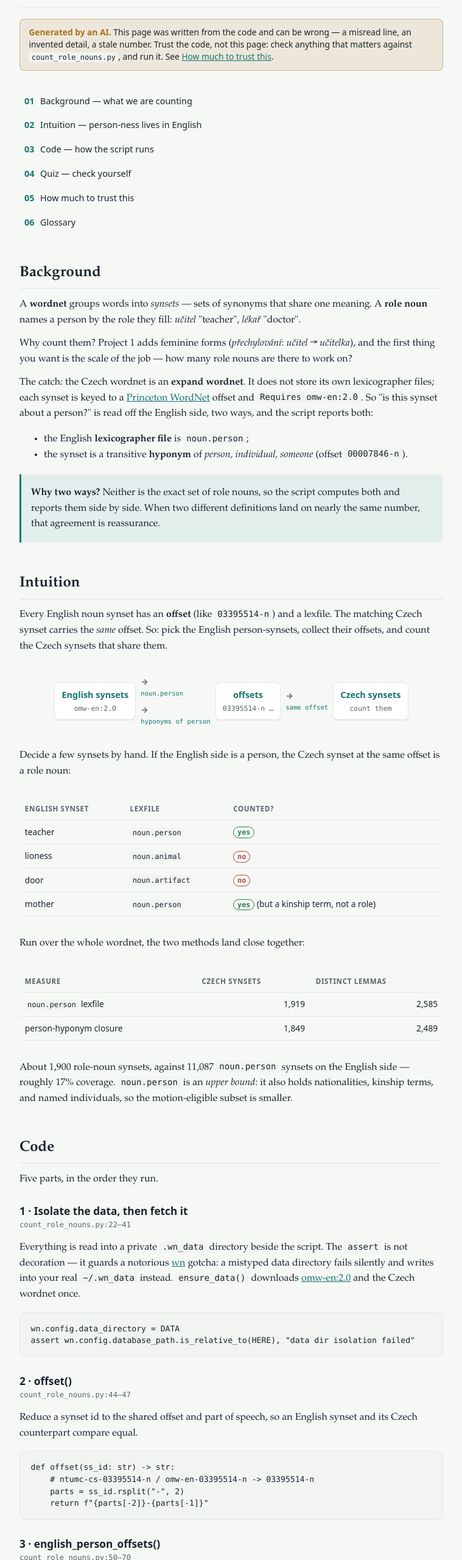
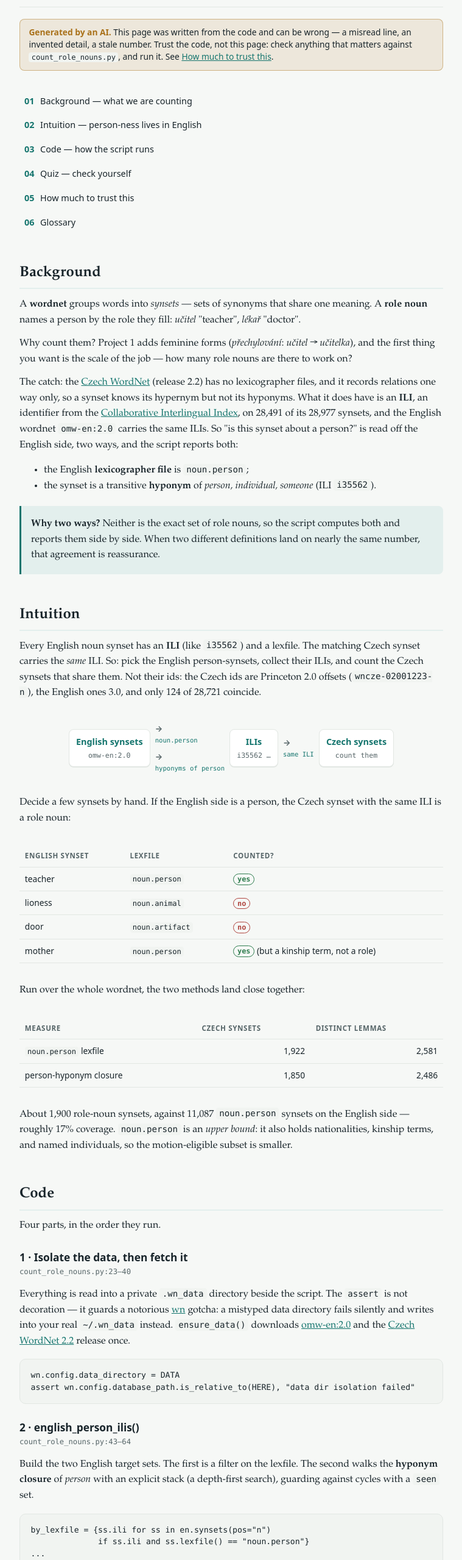
Before and after one commit to bond-lab/JPC3, a plain HTML site: page docs/explanations/patterns.html in a window 1280 px wide. Shown: the part 241-2800 px from the top of the page at 61% size, without its empty margins (260-1019 px from the left). Drawn offline with Linux system fonts and the light colour scheme.

Commit message:
Revise the patterns and LLM explainers for Czech WordNet 2.2
patterns explainer v1: the join is by ILI, not offset, so the offset()
section is gone, the intuition and glossary say why 2.0 and 3.0 offsets
cannot be matched, and the quiz asks about it; counts and line
references refreshed. LLM explainer v1: wncze ids and a real record from
the new release. Both stamped with the source commit. Site rebuilt.

Co-Authored-By: Claude Fable 5.1 <noreply@anthropic.com>

```diff
--- a/docs/explanations/patterns.html
+++ b/docs/explanations/patterns.html
@@ -171,15 +171,18 @@
       (<em>přechylování</em>: <span class="cs">učitel → učitelka</span>), and the
       first thing you want is the scale of the job — how many role nouns are there
       to work on?</p>
-    <p>The catch: the Czech wordnet is an <strong>expand wordnet</strong>. It does
-      not store its own lexicographer files; each synset is keyed to a
-      <a href="https://wordnet.princeton.edu/">Princeton WordNet</a> offset and
-      <code>Requires omw-en:2.0</code>. So "is this synset about a person?" is read
-      off the English side, two ways, and the script reports both:</p>
+    <p>The catch: the <a href="https://github.com/bond-lab/czech-wn">Czech WordNet</a>
+      (release 2.2) has no lexicographer files, and it records relations one way
+      only, so a synset knows its hypernym but not its hyponyms. What it does have
+      is an <strong>ILI</strong>, an identifier from the
+      <a href="https://github.com/globalwordnet/cili">Collaborative Interlingual
+      Index</a>, on 28,491 of its 28,977 synsets, and the English wordnet
+      <code>omw-en:2.0</code> carries the same ILIs. So "is this synset about a
+      person?" is read off the English side, two ways, and the script reports both:</p>
     <ul>
       <li>the English <strong>lexicographer file</strong> is <code>noun.person</code>;</li>
       <li>the synset is a transitive <strong>hyponym</strong> of
-        <span class="cs">person, individual, someone</span> (offset <code>00007846-n</code>).</li>
+        <span class="cs">person, individual, someone</span> (ILI <code>i35562</code>).</li>
     </ul>
     <div class="callout">
       <p><strong>Why two ways?</strong> Neither is the exact set of role nouns, so
@@ -190,10 +193,12 @@
 
   <section id="intuition">
     <h2>Intuition</h2>
-    <p>Every English noun synset has an <strong>offset</strong> (like
-      <code>03395514-n</code>) and a lexfile. The matching Czech synset carries the
-      <em>same</em> offset. So: pick the English person-synsets, collect their
-      offsets, and count the Czech synsets that share them.</p>
+    <p>Every English noun synset has an <strong>ILI</strong> (like
+      <code>i35562</code>) and a lexfile. The matching Czech synset carries the
+      <em>same</em> ILI. So: pick the English person-synsets, collect their ILIs,
+      and count the Czech synsets that share them. Not their ids: the Czech ids
+      are Princeton 2.0 offsets (<code>wncze-02001223-n</code>), the English ones
+      3.0, and only 124 of 28,721 coincide.</p>
 
     <div class="wrap-x">
       <div class="flow">
@@ -202,14 +207,14 @@
           <div class="arrow">→<small>noun.person</small></div>
           <div class="arrow">→<small>hyponyms of person</small></div>
         </div>
-        <div class="node"><b>offsets</b><small>03395514-n …</small></div>
-        <div class="arrow">→<small>same offset</small></div>
+        <div class="node"><b>ILIs</b><small>i35562 …</small></div>
+        <div class="arrow">→<small>same ILI</small></div>
         <div class="node"><b>Czech synsets</b><small>count them</small></div>
       </div>
     </div>
 
     <p>Decide a few synsets by hand. If the English side is a person, the Czech
-      synset at the same offset is a role noun:</p>
+      synset with the same ILI is a role noun:</p>
 
     <div class="wrap-x">
     <table class="toy">
@@ -232,8 +237,8 @@
     <table class="toy">
       <thead><tr><th>Measure</th><th class="num">Czech synsets</th><th class="num">Distinct lemmas</th></tr></thead>
       <tbody>
-        <tr><td><code>noun.person</code> lexfile</td><td class="num">1,919</td><td class="num">2,585</td></tr>
-        <tr><td>person-hyponym closure</td><td class="num">1,849</td><td class="num">2,489</td></tr>
+        <tr><td><code>noun.person</code> lexfile</td><td class="num">1,922</td><td class="num">2,581</td></tr>
+        <tr><td>person-hyponym closure</td><td class="num">1,850</td><td class="num">2,486</td></tr>
       </tbody>
     </table>
     </div>
@@ -245,51 +250,49 @@
 
   <section id="code">
     <h2>Code</h2>
-    <p>Five parts, in the order they run.</p>
+    <p>Four parts, in the order they run.</p>
 
     <h3>1 · Isolate the data, then fetch it</h3>
-    <span class="ref">count_role_nouns.py:22–41</span>
+    <span class="ref">count_role_nouns.py:23–40</span>
     <p>Everything is read into a private <code>.wn_data</code> directory beside the
       script. The <code>assert</code> is not decoration — it guards a notorious
       <a href="https://github.com/goodmami/wn">wn</a> gotcha: a mistyped data
       directory fails silently and writes into your real <code>~/.wn_data</code>
       instead. <code>ensure_data()</code> downloads
-      <a href="https://github.com/omwn">omw-en:2.0</a> and the Czech wordnet once.</p>
+      <a href="https://github.com/omwn">omw-en:2.0</a> and the
+      <a href="https://github.com/bond-lab/czech-wn/releases/tag/v2.2">Czech WordNet
+      2.2</a> release once.</p>
     <pre><code>wn.config.data_directory = DATA
 assert wn.config.database_path.is_relative_to(HERE), "data dir isolation failed"</code></pre>
 
-    <h3>2 · offset()</h3>
-    <span class="ref">count_role_nouns.py:44–47</span>
-    <p>Reduce a synset id to the shared offset and part of speech, so an English
-      synset and its Czech counterpart compare equal.</p>
-    <pre><code>def offset(ss_id: str) -> str:
-    # ntumc-cs-03395514-n / omw-en-03395514-n -> 03395514-n
-    parts = ss_id.rsplit("-", 2)
-    return f"{parts[-2]}-{parts[-1]}"</code></pre>
-
-    <h3>3 · english_person_offsets()</h3>
-    <span class="ref">count_role_nouns.py:50–70</span>
+    <h3>2 · english_person_ilis()</h3>
+    <span class="ref">count_role_nouns.py:43–64</span>
     <p>Build the two English target sets. The first is a filter on the lexfile. The
       second walks the <strong>hyponym closure</strong> of <em>person</em> with an
       explicit stack (a depth-first search), guarding against cycles with a
       <code>seen</code> set.</p>
-    <pre><code>by_lexfile = {offset(ss.id) for ss in en.synsets(pos="n")
-              if ss.lexfile() == "noun.person"}
+    <pre><code>by_lexfile = {ss.ili for ss in en.synsets(pos="n")
+              if ss.ili and ss.lexfile() == "noun.person"}
 ...
 stack, seen = [root], set()
 while stack:
     cur = stack.pop()
     ...
-    closure.add(offset(cur.id))
+    if cur.ili:
+        closure.add(cur.ili)
     stack.extend(cur.hyponyms())</code></pre>
+    <p>The walk runs on the English side on purpose: the Czech WordNet stores
+      <code>hypernym</code> links only, so <code>hyponyms()</code> on a Czech synset
+      returns nothing.</p>
 
-    <h3>4 · czech_counts()</h3>
-    <span class="ref">count_role_nouns.py:73–80</span>
-    <p>Given a set of target offsets, count the Czech synsets that match, the
-      distinct lemmas across them, and the lemma-synset pairs (senses).</p>
+    <h3>3 · czech_counts()</h3>
+    <span class="ref">count_role_nouns.py:67–74</span>
+    <p>Given a set of target ILIs, count the Czech synsets whose <code>ili</code> is
+      in it, the distinct lemmas across them, and the lemma-synset pairs (senses).</p>
+    <pre><code>syns = [ss for ss in cs_nouns if ss.ili in target]</code></pre>
 
-    <h3>5 · main()</h3>
-    <span class="ref">count_role_nouns.py:83–101</span>
+    <h3>4 · main()</h3>
+    <span class="ref">count_role_nouns.py:77–95</span>
     <p>Build both target sets once, list the Czech noun synsets once, and print the
       two-way table. Listing the Czech nouns a single time keeps it from re-querying
       the database inside the loop.</p>
@@ -325,12 +328,17 @@ while stack:
           meaning — the unit a wordnet counts.</td></tr>
         <tr><td><strong>lemma</strong></td><td>a word form in a synset
           (<span class="cs">učitel</span>).</td></tr>
+        <tr><td><strong>ILI</strong></td><td>an identifier like <code>i35562</code>
+          from the Collaborative Interlingual Index, one per concept across all
+          wordnets; the key that matches English and Czech synsets.</td></tr>
         <tr><td><strong>offset</strong></td><td>a Princeton WordNet synset id like
-          <code>03395514-n</code>; the key that matches English and Czech synsets.</td></tr>
+          <code>02001223-n</code>; it changes between WordNet versions (the Czech ids
+          are 2.0, the English 3.0), so it is <em>not</em> a safe key.</td></tr>
         <tr><td><strong>lexicographer file</strong></td><td>a coarse English sense
           class (<code>noun.person</code>, <code>noun.artifact</code>, …).</td></tr>
-        <tr><td><strong>expand wordnet</strong></td><td>a wordnet that reuses the
-          shared structure (offsets, lexfiles) of English instead of its own.</td></tr>
+        <tr><td><strong>expand wordnet</strong></td><td>a wordnet built by
+          translating the English synsets, so its concepts line up with English and
+          share ILIs; the Czech WordNet is one.</td></tr>
       </tbody>
     </table>
     </div>
@@ -342,9 +350,11 @@ while stack:
       <a href="https://www.geoffreylitt.com/">Geoffrey Litt</a>'s
       <a href="https://gist.github.com/geoffreylitt/a29df1b5f9865506e8952488eac3d524"><em>explain-diff</em></a>:
       background, intuition, code, quiz.</p>
-    <p class="prov">Generated 2026-11-03 by Claude Opus 4.8 (1M context) · source
-      <code>count_role_nouns.py</code> at commit <code>b292365</code> (2026-11-02) ·
-      explainer v0 · regenerate when the code changes.</p>
+    <p class="prov">Generated 2026-11-03 by Claude Opus 4.8 (1M context); revised
+      2026-11-16 by Claude Fable 5.1 for Czech WordNet 2.2 (the join moved from
+      offsets to ILIs) · source <code>count_role_nouns.py</code> at commit
+      <code>155d2ef</code> (2026-11-16) · explainer v1 · regenerate when the code
+      changes.</p>
   </footer>
 </div>
 
@@ -354,15 +364,15 @@ while stack:
     {
       q: "Why does the script read person-ness off the English wordnet, not the Czech one?",
       options: [
-        {t:"The Czech wordnet is an expand wordnet, keyed to shared Princeton offsets; it borrows lexfiles and structure from English", ok:true},
+        {t:"The Czech wordnet has no lexicographer files and no hyponym links, but shares ILIs with English, where both exist", ok:true},
         {t:"The Czech wordnet has no nouns of its own", ok:false},
         {t:"English wordnet is larger, so its counts are more accurate", ok:false},
-        {t:"Czech synsets do not have offsets", ok:false},
+        {t:"Czech synsets do not have ILIs", ok:false},
       ],
-      why:"An expand wordnet does not store its own lexicographer files; each Czech synset shares a Princeton offset with English, so the lexfile and hierarchy are read from omw-en and matched back by offset."
+      why:"The Czech WordNet stores no lexfiles and only hypernym links, so neither test can run on it. Each Czech synset carries an ILI that the English synset shares, so the lexfile and hierarchy are read from omw-en and matched back by ILI."
     },
     {
-      q: "What does the assert on line 30 protect against?",
+      q: "What does the assert on line 32 protect against?",
       options: [
         {t:"A mistyped data directory silently writing into your real ~/.wn_data instead of the isolated project folder", ok:true},
         {t:"The Czech wordnet failing to download", ok:false},
@@ -382,14 +392,14 @@ while stack:
       why:"noun.person (a flat lexfile) and the hyponym closure of person (a graph walk) are independent operationalisations. When two different definitions land near the same number, you trust the number more."
     },
     {
-      q: "What does offset('ntumc-cs-03395514-n') return?",
+      q: "Why not match a Czech synset to its English one by stripping the lexicon prefix off the ids (wncze-02001223-n, omw-en-02084071-n)?",
       options: [
-        {t:"'03395514-n' — the shared Princeton offset and POS, so Czech and English synsets match", ok:true},
-        {t:"'ntumc-cs' — the lexicon id", ok:false},
-        {t:"'03395514' — just the number, without the POS", ok:false},
-        {t:"the ILI of the synset", ok:false},
+        {t:"The Czech ids are WordNet 2.0 offsets and the English ones 3.0, so the numbers differ for almost every concept", ok:true},
+        {t:"The prefixes have different lengths, so the string slicing is fragile", ok:false},
+        {t:"wn does not expose synset ids", ok:false},
+        {t:"It would work, but ILIs are faster to compare", ok:false},
       ],
-      why:"offset() does rsplit('-', 2) and rejoins the last two pieces, giving '03395514-n'. omw-en ids reduce to the same string, which is how the two wordnets are aligned."
+      why:"Offsets are byte positions in a specific WordNet release and move whenever the files change. Only 124 of the 28,721 Czech offsets coincide with an omw-en (3.0) one. The ILI is the version-independent key, which is why the script joins on ss.ili."
     },
     {
       q: "Why is noun.person called an upper bound on role nouns?",
```
Also changed, not shown: LLM/llm_explainer.html (+8 -7 lines), docs/explanations/llm.html (+8 -7 lines), patterns/patterns_explainer.html (+64 -54 lines), 1 other file.
